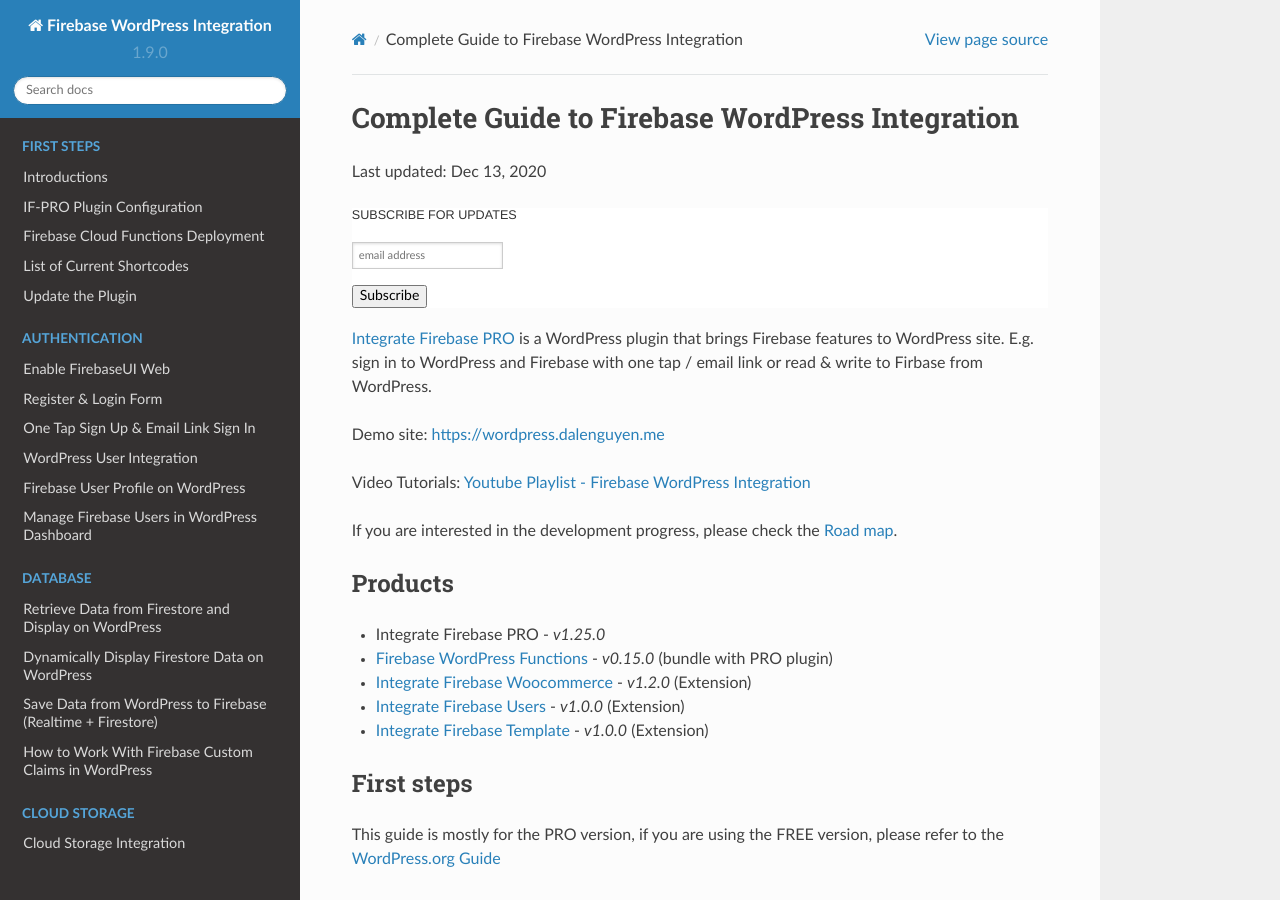
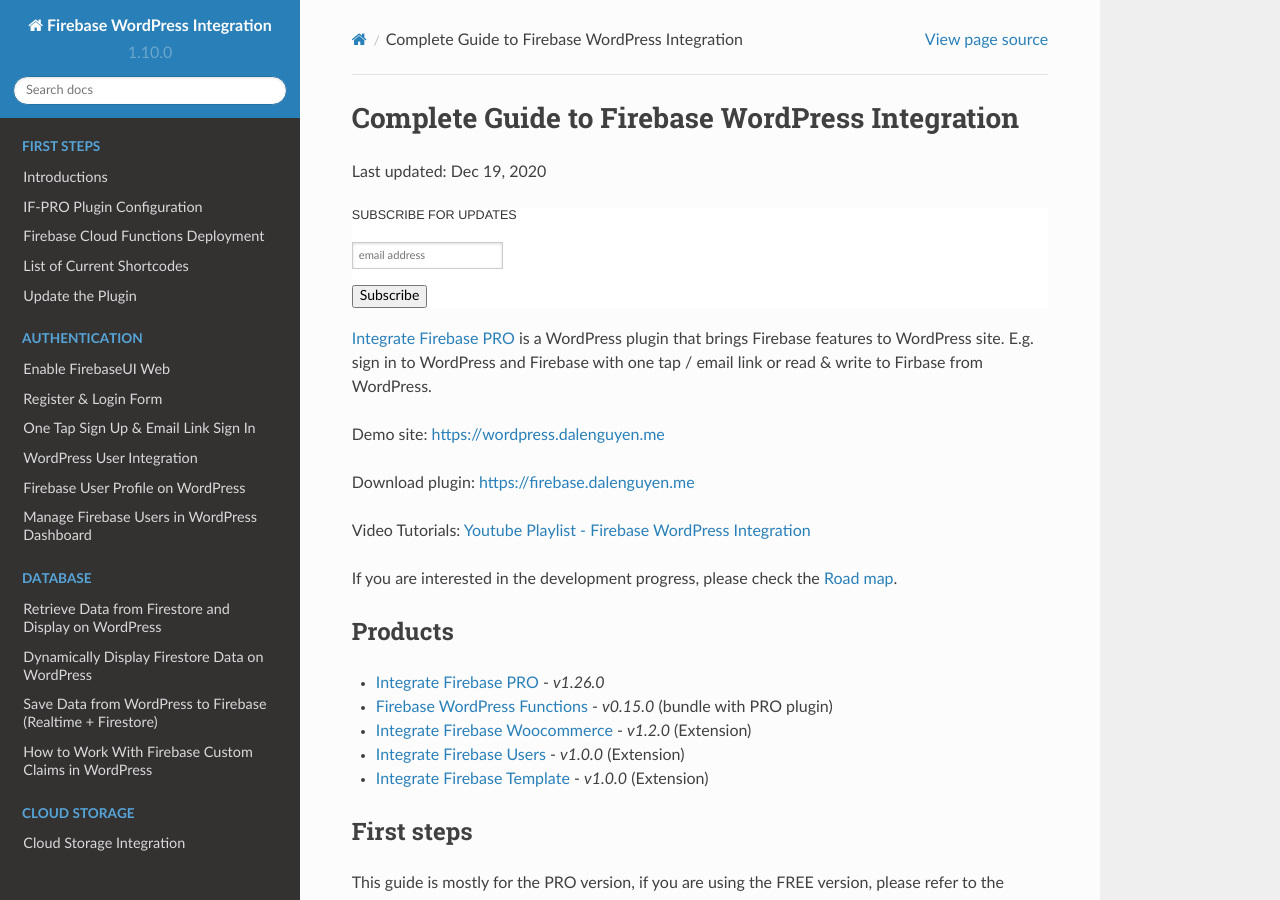
Before and after one commit to dalenguyen/firebase-wordpress-docs, a Sphinx documentation site: the page built from docs/index.rst, in a window 1280 px wide and 900 px high. Built offline with Sphinx 7.4.7 and the Read the Docs theme 2.0.0, drawn with Linux system fonts in a browser that asks for light colours; comment, search, counter and statistics services are not loaded.

Commit message:
Updated guide for firebase wordpress 1.10.0

```diff
--- a/docs/conf.py
+++ b/docs/conf.py
@@ -22,7 +22,7 @@
 author = u'Dale Nguyen'
 
 # The short X.Y version
-version = '1.9.0'
+version = '1.10.0'
 release = version
 
 # -- General configuration ---------------------------------------------------
--- a/docs/index.rst
+++ b/docs/index.rst
@@ -4,7 +4,7 @@
 .. meta::
    :description lang=en: Guide on how to integrate Firebase to WordPress.
 
-Last updated: Dec 13, 2020
+Last updated: Dec 19, 2020
 
 .. raw:: html
 
@@ -38,6 +38,8 @@
 
 Demo site: https://wordpress.dalenguyen.me
 
+Download plugin: https://firebase.dalenguyen.me
+
 Video Tutorials: `Youtube Playlist - Firebase WordPress Integration <https://www.youtube.com/playlist?list=PLchk3ZdnnL-bngknCj7dMQQ6JmAfSdxd8>`_
 
 If you are interested in the development progress, please check the `Road map <https://firebase-wordpress-docs.readthedocs.io/en/latest/roadmap.html>`_.
@@ -45,7 +47,7 @@
 Products
 -----------
 
-- Integrate Firebase PRO - `v1.25.0`
+- `Integrate Firebase PRO <https://firebase.dalenguyen.me/>`_ - `v1.26.0`
 - `Firebase WordPress Functions <https://firebase-wordpress-docs.readthedocs.io/en/latest/intro/cloud-functions-deployment.html>`_ - `v0.15.0` (bundle with PRO plugin)
 - `Integrate Firebase Woocommerce <https://firebase-wordpress-docs.readthedocs.io/en/latest/extensions/woocommerce.html>`_ - `v1.2.0` (Extension)
 - `Integrate Firebase Users <https://firebase-wordpress-docs.readthedocs.io/en/latest/extensions/firebase-users.html>`_ - `v1.0.0` (Extension)
```
Also changed, not shown: docs/misc/changelog.rst (+8 -0 lines).
